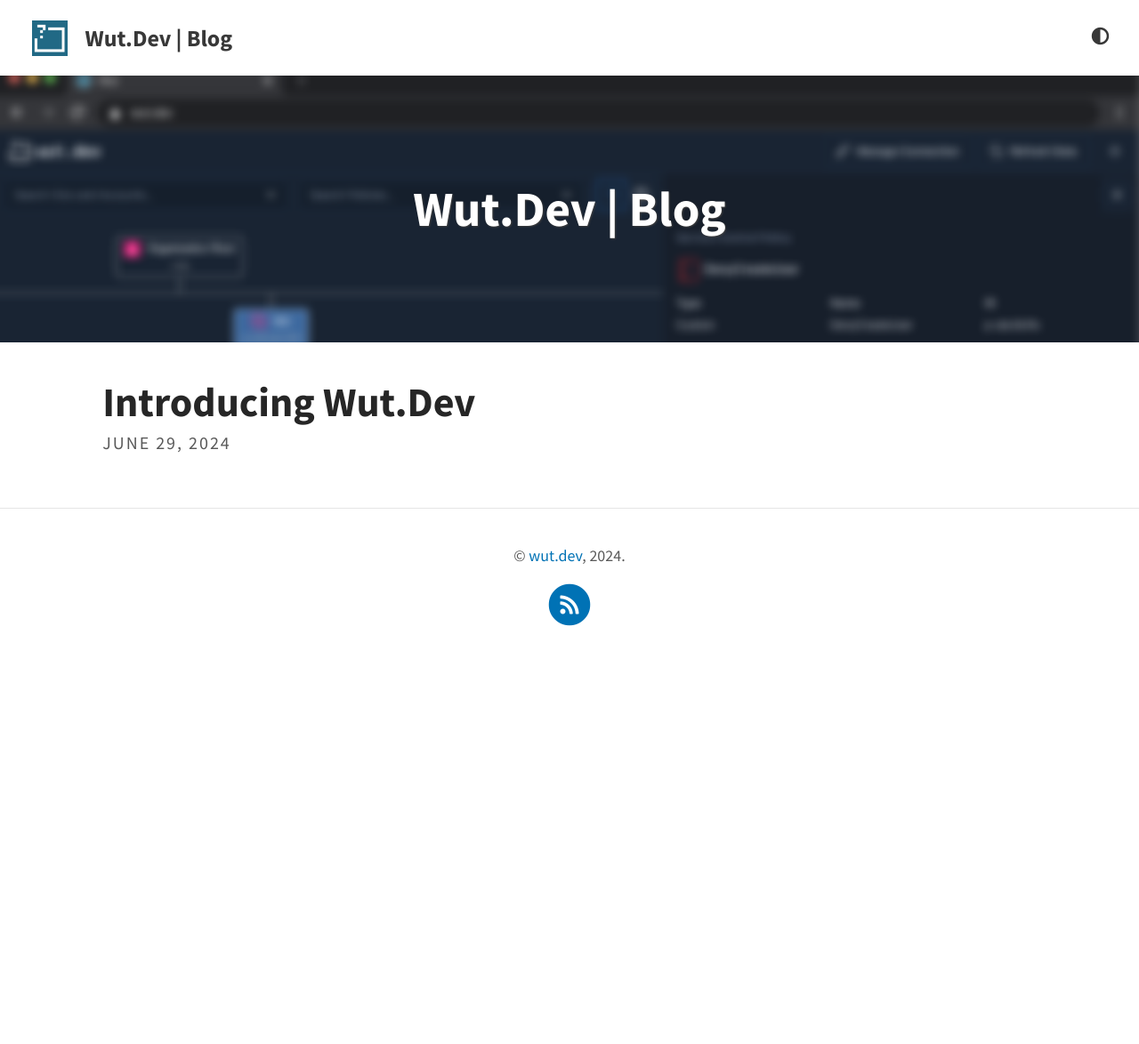
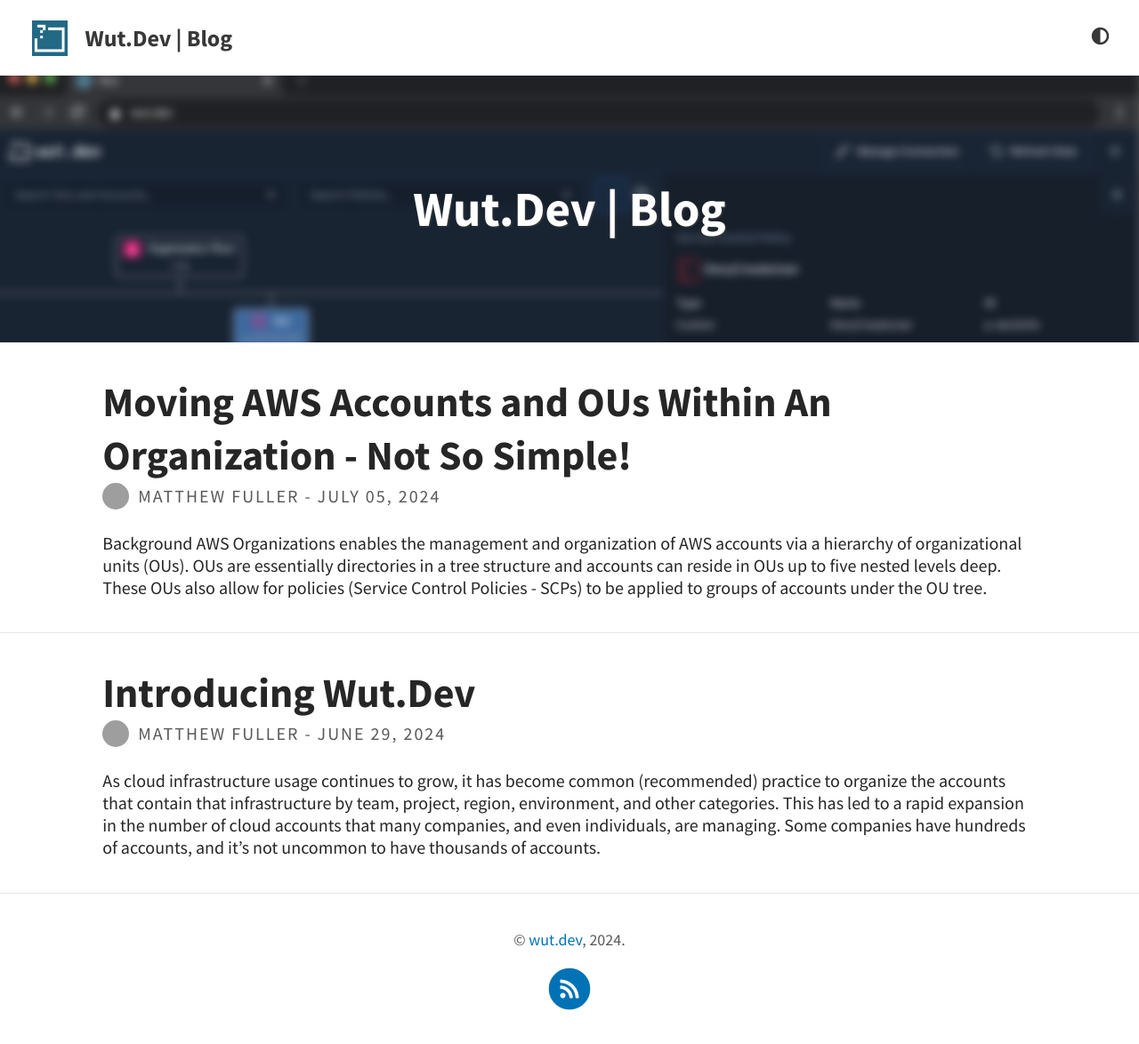
Before and after one commit to wut-dev/blog, a Jekyll site: the page built from index.html, in a window 1280 px wide. Shown: the whole page at 89% size. Built offline with Jekyll 4.4.1, drawn with Linux system fonts in a browser that asks for light colours; the list of posts is cut into pages by our own code; before the commit the page ends 900 px from its top, so only the background shows below that; some of the changed lines change nothing that is shown; grey boxes are pictures that could not be loaded.

Commit message:
Post: Moving AWS Accounts and OUs Within an Organization (#1)
* outline for ou moves

* more details

* more details

* more details

* adding authors, new details to post

* cfn warnings

* control tower notes

````diff
--- a/_posts/2024-06-29-introducing-wut-dev.md
+++ b/_posts/2024-06-29-introducing-wut-dev.md
@@ -3,12 +3,17 @@
 title:  "Introducing Wut.Dev"
 date:   2024-06-29 01:00:00 -0500
 image: assets/img/cover.png
+author: fuller
+description: Wut.dev is an AWS Organization and SCP management platform
 tags: update
+excerpt_separator: <!--more-->
 ---
 
 ![Cover Image](/assets/img/cover.png "Cover")
 
 As cloud infrastructure usage continues to grow, it has become common (recommended) practice to organize the accounts that contain that infrastructure by team, project, region, environment, and other categories. This has led to a rapid expansion in the number of cloud accounts that many companies, and even individuals, are managing. Some companies have hundreds of accounts, and it's not uncommon to have _thousands_ of accounts.
+
+<!--more-->
 
 To help manage this sprawl, AWS long ago introduced "Organizations," as a service for its users. Organizations allows for the centralized management of AWS accounts. Accounts can be created, organized into logical groups ("units"), and deleted from a single management interface. Additionally, governance policies, called "Service Control Policies" (SCPs), can be applied to accounts, units, or the entire organization from the root.
 
--- /dev/null
+++ b/_posts/2024-07-05-moving-aws-accounts-within-organization.md
@@ -0,0 +1,207 @@
+---
+layout: post
+title:  "Moving AWS Accounts and OUs Within An Organization - Not So Simple!"
+date:   2024-07-05 01:00:00 -0500
+image: assets/img/move-aws-account.png
+tags: dev
+author: fuller
+description: Operational and security considerations when moving AWS accounts and OUs within an Organization
+excerpt_separator: <!--more-->
+---
+
+![Moving an AWS Account](/assets/img/move-aws-account.png "Moving an AWS Account")
+
+# Background
+
+AWS Organizations enables the management and organization of AWS accounts via a hierarchy of organizational units (OUs). OUs are essentially directories in a tree structure and accounts can reside in OUs up to five nested levels deep. These OUs also allow for policies (Service Control Policies - SCPs) to be applied to groups of accounts under the OU tree.
+
+<!--more-->
+
+As an example, a company using AWS Organizations may group their accounts under `dev`, `stage`, and `prod` OUs and use those groupings to apply different policies based on the environment type. Alternatively, OUs could reflect the organization of the business, such as "engineering," "security," "finance," and "product" groups. These concepts can even be combined; an OU tree could look like: `Root > Product > Staging > Account A`.
+
+However they are structured, OUs are not static. They can be renamed, moved, and deleted according to the needs of the business. So to can the accounts under those OUs. There are many reasons why an OU or account may need to be moved, but some common examples include:
+* The account's purpose has changed
+* The organization of the company changed, and accounts may need to be moved to accommodate such a re-org
+* The organization matures and begins creating more granular hierarchy for their accounts
+* Acquisitions (inbound or outbound) of parts of the business may require its infrastructure to be migrated elsewhere
+* Security considerations, such as creating tighter boundaries between OUs using policies
+* Cosmetic reasons, such as restructuring the OU hierarchy to make more sense to developers managing it
+* As part of a pipeline when provisioning or deprovisioning accounts
+
+Note: this post covers moving AWS accounts or OUs _within the same Organization_. For considerations when moving accounts to new Organizations, Houston Hopkins has written a good guide [here](https://gist.github.com/houey/fa1129edb2214f1d278010578ea29c18).
+
+# Risks Ahead
+
+Moving an AWS account or OU can be done via a single [API call](https://docs.aws.amazon.com/cli/latest/reference/organizations/move-account.html) and works by simply modifying the `parentId`. Every account and OU has a parent, linking it back to the root of the organization.
+
+While the API call is straightforward, and can easily be reverted, the reality is that there are many operational and security implications to consider. In the sections below, we'll cover some of the risks, and ways to prevent unintended complications during these moves.
+
+# Considerations
+
+## Policy Attachments and Inheritance
+
+Perhaps the most direct implication of moving an account or OU is that its parent path will change, impacting the inheritance of policies attached to those parents.
+
+For instance, consider the following change:
+
+Original Path:
+```
+Root > Product > Staging > Account A
+```
+
+New Path:
+```
+Root > Product > Production > Account A
+```
+
+`Account A` has been moved from the `Staging` OU to the `Production` OU. As soon as this API call completes, the following changes will take effect:
+
+* Policies applied to `Root` will continue to apply
+* Policies applied to the `Product` OU will continue to apply
+* Policies applied to the `Staging` OU will no longer apply
+* Policies applied to the `Production` OU will begin to apply
+
+This may seem simple, but it's an important consideration because SCPs are global policies that have wide-ranging impact to the services running within the accounts to which they are applied. If an application in the `Staging` OU relies on `s3:GetObject` calls, and the `Production` OU has a `Deny` statement blocking those calls, then the application will begin experiencing `AccessDenied` errors.
+
+## Policy References
+
+Aside from policies that are attached directly to the account, OU, or its parents, policies in other places can reference OU paths as a means of conditionally allowing or denying access. These include IAM policies, trust relationships, S3 bucket policies, VPC endpoint policies, and other resource policies.
+
+Consider the following IAM trust relationship policy, attached to an application's IAM role:
+
+```json
+{
+    "Version": "2012-10-17",
+    "Statement": [
+        {
+            "Effect": "Allow",
+            "Principal": {
+                "AWS": "*"
+            },
+            "Action": "sts:AssumeRole",
+            "Condition":{
+                "ForAnyValue:StringLike":{
+                    "aws:PrincipalOrgPaths":["o-myorganization/*/ou-staging/"]
+                }
+            }
+        }
+   ]
+}
+```
+
+This trust relationship allows any entity from any account under the `ou-staging` OU to assume it. If part of your application workflow involves assuming this role, and the account performing the role assumption is moved from `ou-staging` to `ou-production`, then the condition will no longer pass and the assume role call will begin failing.
+
+From a security standpoint, this policy also presents a risk because it delegates the enforcement of which entities can assume the role solely to a mutable property of their organization. Any change to the account structure, accidental or malicious, risks the unintended side effect of creating a new access path.
+
+### Condition Keys
+
+There are several condition keys that can lead to the issue described above:
+
+* [aws:PrincipalOrgPaths](https://docs.aws.amazon.com/IAM/latest/UserGuide/reference_policies_condition-keys.html#condition-keys-principalorgpaths) - refers to the Organization path of the _principal making the request_
+* [aws:ResourceOrgPaths](https://docs.aws.amazon.com/IAM/latest/UserGuide/reference_policies_condition-keys.html#condition-keys-resourceorgpaths) - refers to the Organization path of the _resource targeted by the request_
+* [aws:SourceOrgPaths](https://docs.aws.amazon.com/IAM/latest/UserGuide/reference_policies_condition-keys.html#condition-keys-sourceorgpaths) - refers to the Organization path of the _resource making a service-to-service request_ (only when made by an AWS service principal)
+
+### A Note on Global Uniqueness
+
+AWS guarantees that AWS Organization IDs (and their corresponding ARNs) are globally unique. However, OU IDs do not have the same guarantee (they are only unique within the same organization). When referencing an OU via the above condition keys, AWS recommends including the full path, including the Organization ID, to prevent a situation in which principals in an OU outside of your Organization are inadvertently trusted.
+
+For example:
+
+Policy allowing any access from principals in any OU with ID `ou-ab12-22222222`:
+```
+"Condition" : { "ForAnyValue:StringLike" : {
+     "aws:PrincipalOrgPaths":["*/ou-ab12-22222222/*"]
+}}
+```
+vs
+
+Policy allowing any access from principals in the OU with ID `ou-ab12-22222222` in Organization `o-a1b2c3d4e5`:
+```
+"Condition" : { "ForAnyValue:StringLike" : {
+     "aws:PrincipalOrgPaths":["o-a1b2c3d4e5/r-ab12/ou-ab12-11111111/ou-ab12-22222222/*"]
+}}
+```
+
+## CloudFormation StackSets
+
+In an AWS Organization, CloudFormation stacks can be centrally deployed across multiple member accounts from the management account using the CloudFormation StackSets feature. The stack configuration controls which AWS accounts the stack is deployed in via "targets," which operate based on account or Organizational Unit ID.
+
+The [DeploymentTargets](https://docs.aws.amazon.com/AWSCloudFormation/latest/APIReference/API_DeploymentTargets.html) property of the CloudFormation StackSet can be set to any combination of account IDs and OU IDs. When an account is targeted, either directly via its ID, or indirectly via one of its parent OUs, the stack is deployed to that account.
+
+The exact behavior of a stack deployment is determined by a combination of the stack's [automatic deployment and retention settings](https://docs.aws.amazon.com/AWSCloudFormation/latest/UserGuide/stacksets-orgs-manage-auto-deployment.html):
+
+* A stack with **auto-deployment** enabled will deploy to AWS accounts that are added to an OU targeted by the stack
+* A stack with **auto-deployment** disabled will not deploy to AWS accounts that are added to an OU targeted by the stack
+* A stack with **retention** enabled will not be deleted when the account is moved out of the OU
+* A stack with **retention** disabled will be deleted when the account is moved out of the OU
+
+These options can be configured on a per-stack basis. However, before moving an account, it's important to note which stacks will be deleted, retained, or deployed in the account as a result of its new OU path.
+
+## RAM Shares
+
+AWS [Resource Access Manager](https://docs.aws.amazon.com/ram/latest/userguide/what-is.html) (RAM) enables the secure sharing of resources across AWS accounts. It works by creating "resource shares" that expose groups of resources in an owning account with consuming account(s) via a policy. This policy can target consumers by their account IDs, or by their OU IDs.
+
+In their [documentation](https://docs.aws.amazon.com/ram/latest/userguide/working-with-sharing-create.html), AWS states:
+
+> If the sharing is between accounts or principals that are part of an organization, then any changes to organization membership dynamically affect access to the resource share.
+
+This is a critically-important concept; moving an AWS account to a new OU can immediately impact the set of resources it has access to via RAM.
+
+Before moving an account, you can [review the set of resources shared with the account](https://docs.aws.amazon.com/ram/latest/userguide/working-with-shared-view-rs.html). For each resource, you should evaluate how the share was created. Resources shared directly with the account ID will not be impacted, while resources shared with the account by nature of its OU inheritance may.
+
+## Control Tower Enrollments
+
+AWS Control Tower is a governance platform that can help manage and provision accounts in a multi-account environment and enforce specific governance controls within those accounts. Existing accounts can be added to or removed from Control Tower by enrolling/unenrolling the account directly, or by [registering an existing](https://docs.aws.amazon.com/controltower/latest/userguide/importing-existing.html) OU from the Organization.
+
+If you use Control Tower, and move an AWS account or OU under an OU that is enrolled in Control Tower, then that account, or all accounts under that OU, will be enrolled. This could have unexpected side effects, such as enabling governance controls that could impact running applications. There is some nuance to this, including differences in how preventative, detective, and proactive controls are enforced, so be sure to read through the [docs](https://docs.aws.amazon.com/controltower/latest/userguide/nested-ous.html#nested-ous-and-controls) for your specific configuration.
+
+## Other Challenges
+
+AWS does not provide a "dry run" or "plan" API for evaluating the potential impacts of moving an account within an Organization. The changes described above take effect immediately, so moving an account could result in instant `AccessDenied` errors as a result of newly applied policies, lost RAM shares, or no-longer-applicable trust relationships.
+
+This challenge is made more difficult by the fact that these policies can exist in numerous places: the account being moved, SCPs in the Organization management account, trust relationships, RAM shares, and resource policies in any of the hundreds or thousands of other AWS accounts in the same Organization.
+
+# Change Management Strategies
+
+Changing an account or OU parent ID is straightforward; a single configuration option can be modified via API or deployed via infrastructure-as-code rollouts (e.g., Terraform's `aws_organizations_account` [parent_id](https://registry.terraform.io/providers/hashicorp/aws/latest/docs/resources/organizations_account#parent_id)).
+
+However, for operationally-sensitive accounts, the challenges described above require a bit more investment in operational risk management. There are some steps developers can take to reduce the risk of these changes:
+
+* If possible, consider temporarily applying the same SCPs attached to the target OU to the original OU or account to observe potential impacts to the application in a controlled environment
+* While not ideal, you can also consider temporarily moving the account or OU for increasing periods of time while monitoring for `AccessDenied` errors in CloudTrail. For example, you could update the `parentId` to the new OU for 15 seconds, revert, monitor, update again for 5 minutes, etc. based on your risk tolerance.
+    * Note: this strategy may result in in-scope CloudFormation StackSets being deployed and deleted in rapid succession which could cause other unintended side effects.
+* Consider using the checklist below to manually evaluate the impact of an account/OU move.
+
+## Monitoring for Errors
+
+Following an account or OU move, errors will most likely appear in the following places:
+
+* CloudTrail - `AccessDenied` errors referencing SCPs, with a message like `due to an explicit deny in a service control policy`
+* Application Logs - access denied errors while attempting to access AWS resources controlled by resource policies (e.g., S3 buckets)
+* CloudFormation StackSet Logs - monitor the "Deployments" tab of any in-scope stack sets to ensure the stacks are deployed or deleted properly
+
+## Reverting
+Reverting the move involves simply changing the `parentId` back to the original parent. The majority of the above policy considerations should instantly revert back to how they were applied prior to the move. However, CloudFormation StackSets may need to be reviewed for possible cleanup, depending on their auto-deploy and retention settings.
+
+### A Warning About StackSets
+
+Many organizations leverage StackSets to deploy shared resources, such as IAM roles, used by monitoring or security tools. Its important to note that when a role is deleted and recreated, some AWS services, such as KMS, may no longer trust the new role, even if it has the same name and ARN (the policy, depending on how it is written, may reference the now-deleted role via an `AROA` value). This is a security feature, but can cause complications when recovering stacks that have been deleted due to an account move. You can read more about this edge case [here](https://www.lastweekinaws.com/blog/the-sneaky-weakness-behind-aws-managed-kms-keys/).
+
+# Checklist
+
+The checklist below, while not exhaustive, contains a set of checks that can be performed prior to moving an AWS account or OU:
+
+- [ ] Which SCPs are attached to the account or OU and its _original_ parents, up to the root?
+- [ ] Which SCPs are attached to the _new_ OU and its parents?
+- [ ] Will this move result in any new policies applying to the account due to any deltas in these policy attachments?
+- [ ] Will any CloudFormation StackSets targeting the account via its original parent OUs be deleted?
+    - [ ] Will any deleted CloudFormation StackSets delete shared resources (such as IAM roles) that may need to be recovered?
+- [ ] Will any CloudFormation StackSets targeting the account via its new parent OUs be deployed?
+- [ ] Do any IAM policies, trust relationships, etc., in any AWS account within the Organization, target by OU? Does this OU include any of the original or new OU paths?
+    - [ ] Grep your policies for the use of OU condition keys, including: `aws:PrincipalOrgPaths`, `aws:ResourceOrgPaths`, and `aws:SourceOrgPaths`
+- [ ] Do any RAM shares share resources based on OU? Does this OU include any of the original or new OU paths?
+- [ ] Will moving the account or OU trigger any Control Tower enrollments that could begin enforcing governance controls on the account(s)?
+
+----
+
+_This post was published by [wut.dev](https://wut.dev), a platform for managing AWS Organizations and Policies_.
````
Also changed, not shown: README.md, assets/img/move-aws-account.png (added).
